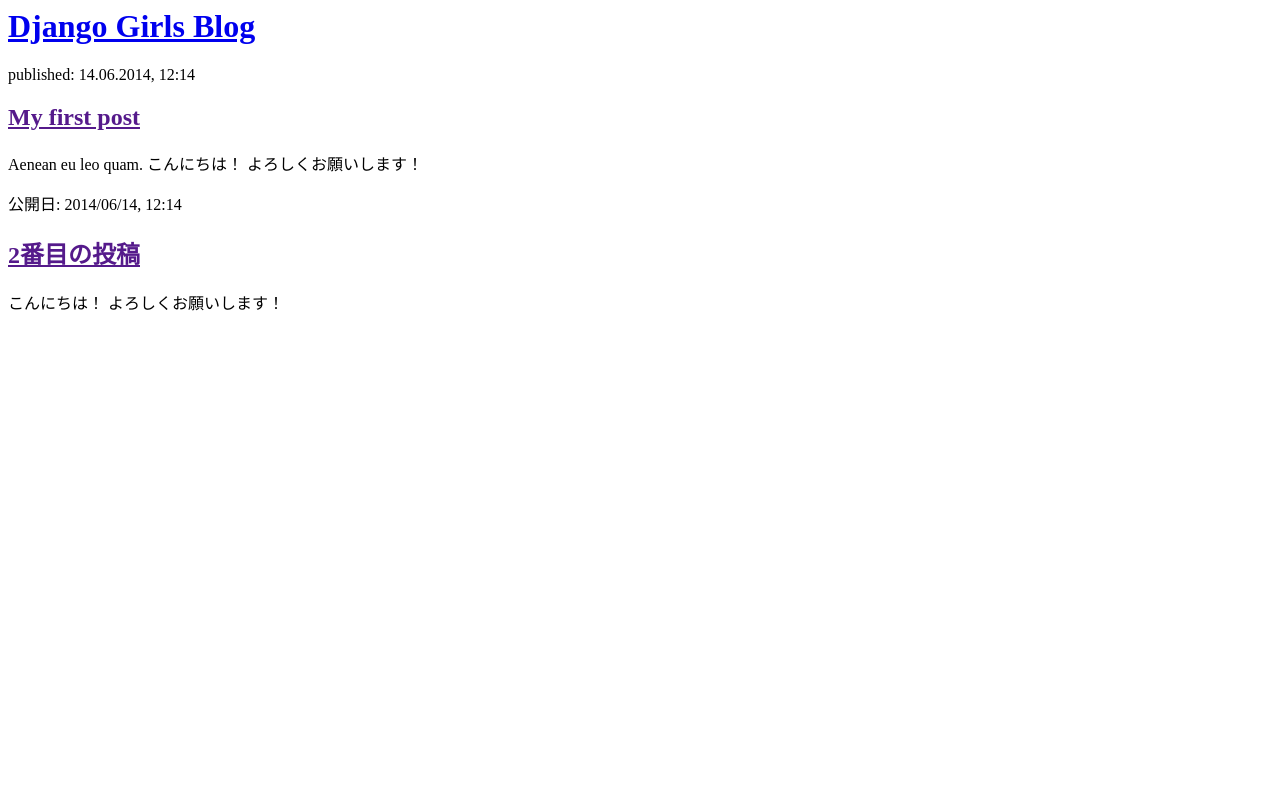
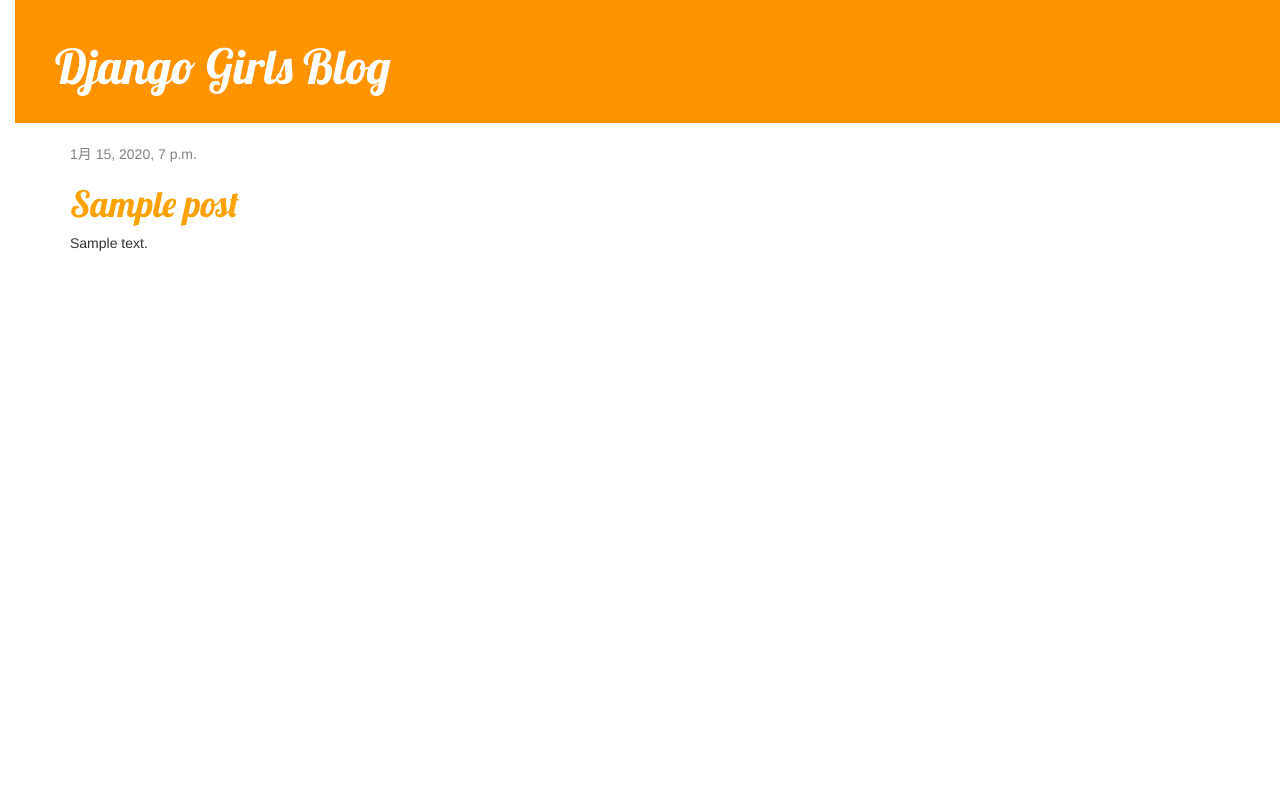
Before and after one commit to logban/my-first-blog, a Django app: page / in a window 1280 px wide. Run offline with Django 3.2, Linux system fonts and the light colour scheme; tables that the repository leaves empty hold one stand-in row (values such as "Sample post"); some libraries are stand-ins or nearby versions.

Commit message:
added view and template for detailed blog post as well as css for the site.

```diff
--- /dev/null
+++ b/blog/static/css/blog.css
@@ -0,0 +1,53 @@
+
+body {
+    padding-left: 15px;
+}
+
+h1 a {
+    color: #FCA205;
+    font-family: 'Lobster';
+}
+.page-header {
+    background-color: #ff9400;
+    margin-top: 0;
+    padding: 20px 20px 20px 40px;
+}
+
+.page-header h1, .page-header h1 a, .page-header h1 a:visited, .page-header h1 a:active {
+    color: #ffffff;
+    font-size: 36pt;
+    text-decoration: none;
+}
+
+.content {
+    margin-left: 40px;
+}
+
+h1, h2, h3, h4 {
+    font-family: 'Lobster', cursive;
+}
+
+.date {
+    color: #828282;
+}
+
+.save {
+    float: right;
+}
+
+.post-form textarea, .post-form input {
+    width: 100%;<h1><a href="">{{ post.title }}</a></h1>
+}
+
+.top-menu, .top-menu:hover, .top-menu:visited {
+    color: #ffffff;
+    float: right;
+    font-size: 26pt;
+    margin-right: 20px;
+}
+
+.post {
+    margin-bottom: 70px;
+}
+
+.post h1 a, .post h1 a:visited {
--- /dev/null
+++ b/blog/templates/blog/base.html
@@ -0,0 +1,23 @@
+{% load static %}
+<html>
+    <head>
+        <title>Django Girls blog</title>
+        <link rel="stylesheet" href="//maxcdn.bootstrapcdn.com/bootstrap/3.2.0/css/bootstrap.min.css">
+        <link rel="stylesheet" href="//maxcdn.bootstrapcdn.com/bootstrap/3.2.0/css/bootstrap-theme.min.css">
+        <link href='//fonts.googleapis.com/css?family=Lobster&subset=latin,latin-ext' rel='stylesheet' type='text/css'>
+        <link rel="stylesheet" href="{% static 'css/blog.css' %}">
+    </head>
+    <body>
+        <div class="page-header">
+            <h1><a href="/">Django Girls Blog</a></h1>
+        </div>
+        <div class="content container">
+            <div class="row">
+                <div class="col-md-8">
+                {% block content %}
+                {% endblock %}
+                </div>
+            </div>
+        </div>
+    </body>
+</html>
--- a/blog/templates/blog/post_list.html
+++ b/blog/templates/blog/post_list.html
@@ -1,22 +1,14 @@
-<html>
-    <head>
-        <title>Django Girls blog</title>
-    </head>
-    <body>
-        <div>
-            <h1><a href="/">Django Girls Blog</a></h1>
+{% extends 'blog/base.html' %}
+
+{% block content %}
+    {% for post in posts %}
+        <div class="post">
+            <div class="date">
+                {{ post.published_date }}
+            </div>
+            <h1><a href="{% url 'post_detail' pk=post.pk %}">{{ post.title }}</a></h1>
+
+            <p>{{ post.text|linebreaksbr }}</p>
         </div>
-
-        <div>
-            <p>published: 14.06.2014, 12:14</p>
-            <h2><a href="">My first post</a></h2>
-            <p>Aenean eu leo quam. こんにちは！ よろしくお願いします！ </p>
-        </div>
-
-        <div>
-            <p>公開日: 2014/06/14, 12:14</p>
-            <h2><a href="">2番目の投稿</a></h2>
-            <p> こんにちは！ よろしくお願いします！ </p>
-        </div>
-    </body>
-</html>
+    {% endfor %}
+{% endblock %}
--- a/blog/urls.py
+++ b/blog/urls.py
@@ -4,4 +4,5 @@
 
 urlpatterns = [
     path('', views.post_list, name = 'post_list'),
+    path('post/<int:pk>/', views.post_detail, name="post_detail"),
 ]
--- a/blog/views.py
+++ b/blog/views.py
@@ -1,5 +1,11 @@
-from django.shortcuts import render
-
+from django.shortcuts import render, get_object_or_404
+from django.utils import timezone
+from .models import Post
 # Create your views here.
 def post_list(request):
-    return render(request, 'blog/post_list.html', {})
+    posts=Post.objects.order_by("created_date")
+    return render(request, 'blog/post_list.html', {'posts':posts})
+
+def post_detail(request, pk):
+    post = get_object_or_404(Post, pk=pk)
+    return render(request, 'blog/post_detail.html', {'post':post})
```
Also changed, not shown: blog/templates/blog/post_detail.html (added, +13 -0 lines).
